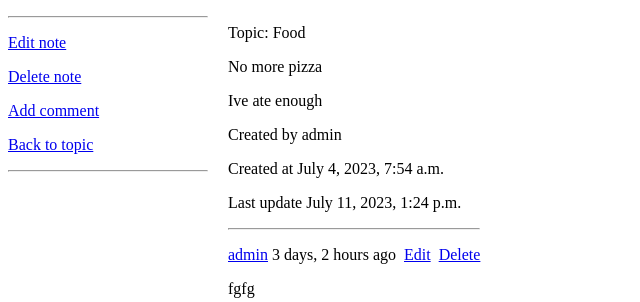
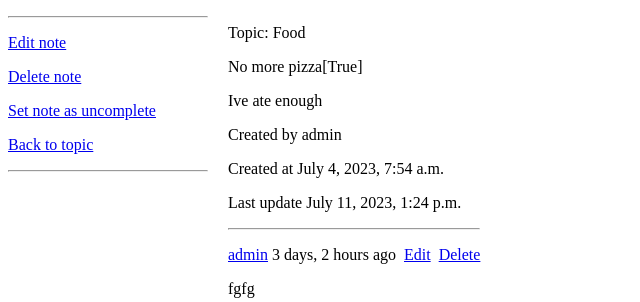
Before and after one commit to Neeyo1/first-website, a Django app: page /notes/note/7/ in a window 1280 px wide. Shown: the top 302 px of the page, without its empty margins (0-640 px from the left). Run offline with Django 3.2, Linux system fonts and the light colour scheme; a user stored in the database is signed in; data comes from the database, SQL or seed files in the repository; both versions use the stored data as it was after the commit.

Commit message:
Added setting note completition functionality

```diff
--- a/firstwebsite/notes/models.py
+++ b/firstwebsite/notes/models.py
@@ -26,6 +26,9 @@ class Note(models.Model):
     def __str__(self):
         return self.name
 
+    def is_completed(self):
+        return self.completed
+
 class Comment(models.Model):
     note = models.ForeignKey(Note, on_delete=models.SET_NULL, null=True)
     author = models.ForeignKey(User, on_delete=models.SET_NULL, null=True)
--- a/firstwebsite/notes/templates/notes/note_detail.html
+++ b/firstwebsite/notes/templates/notes/note_detail.html
@@ -8,9 +8,18 @@
             <p>
                 <a href="/notes/note/delete/{{ note.id}}">Delete note</a>
             </p>
-            <p>
-                <a href="/notes/comment/create/">Add comment</a>
-            </p>
+            {% if note.is_completed %}
+                <p>
+                    <a href="/notes/note/complete/{{ note.id}}">Set note as uncomplete</a>
+                </p>
+            {% else %}
+                <p>
+                    <a href="/notes/note/complete/{{ note.id}}">Set note as complete</a>
+                </p>
+                <p>
+                    <a href="/notes/comment/create/">Add comment</a>
+                </p>
+            {% endif %}
         {% endif %}
         <p>
             <a href="/notes/topic/{{ note.topic.id }}/">Back to topic</a>
@@ -19,7 +28,7 @@
     </div>
     <div style = "float:left;">
         <p>Topic: {{ note.topic.name }}</p>
-        <p>{{ note.name }}</p>
+        <p>{{ note.name }}[{{ note.is_completed }}]</p>
         <p>{{ note.description }}</p>
         <p>Created by {{ note.author }}</p>
         <p>Created at {{ note.created_at }}</p>
--- a/firstwebsite/notes/templates/notes/topic_detail.html
+++ b/firstwebsite/notes/templates/notes/topic_detail.html
@@ -30,7 +30,7 @@
         {% if notes %}
             {% for note in notes %}
                 <p>
-                    <a href="/notes/note/{{ note.id }}/">{{ note.name }}</a>
+                    <a href="/notes/note/{{ note.id }}/">{{ note.name }}[{{ note.is_completed }}]</a>
                 </p>
             {% endfor %}
         {% else %}
--- a/firstwebsite/notes/urls.py
+++ b/firstwebsite/notes/urls.py
@@ -15,6 +15,7 @@ urlpatterns = [
     path("note/create/", views.note_create, name="note_create"),
     path("note/edit/<int:note_id>", views.note_edit, name="note_edit"),
     path("note/delete/<int:note_id>", views.note_delete, name="note_delete"),
+    path("note/complete/<int:note_id>", views.note_complete, name="note_complete"),
     #comment
     path("comment/<int:comment_id>/", views.comment_detail, name="comment_detail"),
     path("comment/create/", views.comment_create, name="comment_create"),
--- a/firstwebsite/notes/views.py
+++ b/firstwebsite/notes/views.py
@@ -142,11 +142,35 @@ def comment_detail(request, comment_id):
     return render(request, "notes/comment_detail.html", context)
 
 @login_required(login_url="/notes/login/")
+def note_complete(request, note_id):
+    context = {}
+    note = get_object_or_404(Note, pk=note_id)
+
+    if request.user != note.author:
+        return HttpResponse("You are not author of this note")
+
+    if request.method == "POST":
+        note.completed = not note.completed
+        note.save()
+        return HttpResponseRedirect("/notes/")
+
+    context["object_to_complete"] = note
+    return render(request, "notes/complete_form.html", context)
+
+def comment_detail(request, comment_id):
+    context = {}
+    comment = get_object_or_404(Comment, pk=comment_id)
+    context["comment"] = comment
+    return render(request, "notes/comment_detail.html", context)
+
+@login_required(login_url="/notes/login/")
 def comment_create(request):
     context = {}
     if request.method == "POST":
         form = CommentForm(request.POST)
         if form.is_valid():
+            if form.cleaned_data['note'].is_completed():
+                return HttpResponse("You cannot add comment in completed note")
             form.save()
             return HttpResponseRedirect("/notes/")
     else:
```
Also changed, not shown: firstwebsite/notes/templates/notes/complete_form.html (added, +20 -0 lines), firstwebsite/db.sqlite3.
